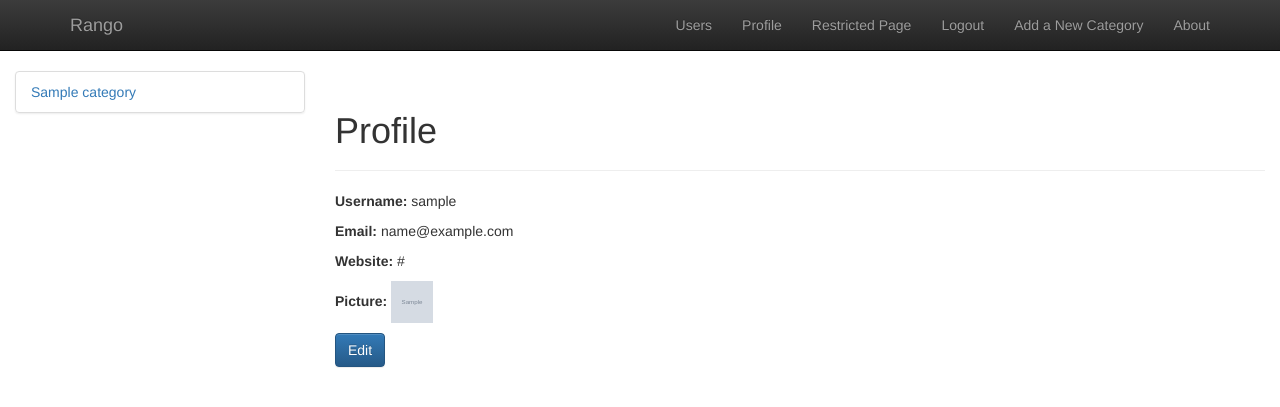
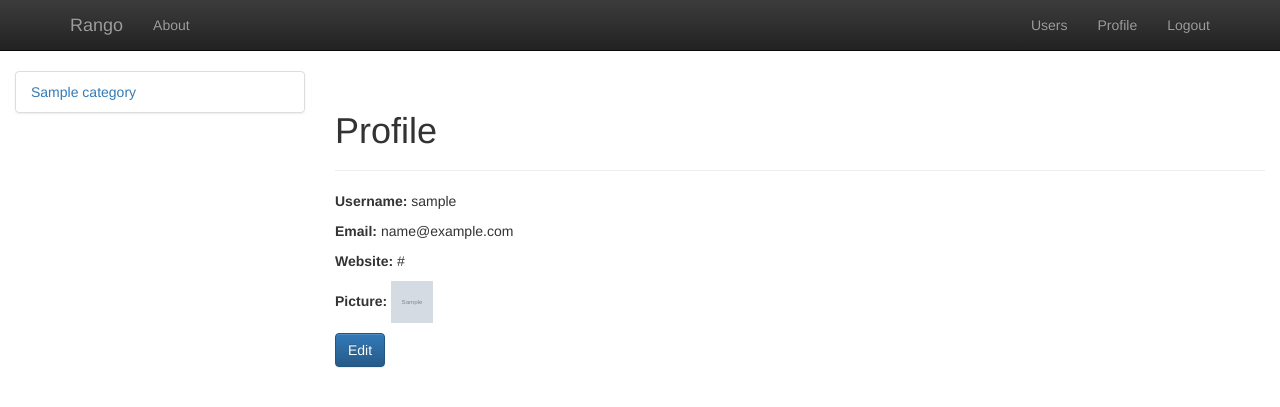
Before and after one commit to mikobautista/tango-with-django-project, a Django app: page /rango/profile/1/ in a window 1280 px wide. Shown: the top 407 px of the page. Run offline with Django 3.2, Linux system fonts and the light colour scheme; a user stored in the database is signed in; tables that the repository leaves empty hold one stand-in row (values such as "Sample post"); grey boxes marked "Sample" are stand-in pictures; some libraries are stand-ins or nearby versions.

Commit message:
ui tweaks and code cleanup

```diff
--- a/rango/urls.py
+++ b/rango/urls.py
@@ -7,7 +7,6 @@ urlpatterns = patterns('',
     url(r'^add_category/$', views.add_category, name='add_category'),
     url(r'^category/(?P<category_name_slug>[\w\-]+)/add_page/$', views.add_page, name='add_page'),
     url(r'^category/(?P<category_name_slug>[\w\-]+)/$', views.category, name='category'),
-    url(r'^restricted/', views.restricted, name='restricted'),
     url(r'^goto/', views.track_url, name='goto'),
     url(r'^add_profile/', views.register_profile, name='register_profile'),
     url(r'^profile/(?P<user_id>[\w]+)/$', views.profile, name='profile'),
--- a/rango/views.py
+++ b/rango/views.py
@@ -3,10 +3,9 @@ from datetime import datetime
 from django.contrib.auth.decorators import login_required
 from django.contrib.auth.models import User
 from django.forms import model_to_dict
-from django.http import HttpResponse
 from django.shortcuts import render, redirect
 
-from rango.forms import CategoryForm, PageForm, UserProfileForm, UserForm
+from rango.forms import CategoryForm, PageForm, UserProfileForm
 from rango.models import Category, Page, UserProfile
 from rango.webhoseio_search import run_query
 
@@ -56,6 +55,7 @@ def about(request):
 
     # remember to include the visit data
     return render(request, 'rango/about.html', {'visits': count})
+
 
 @login_required
 def category(request, category_name_slug):
@@ -149,10 +149,6 @@ def add_page(request, category_name_slug):
 
 
 @login_required
-def restricted(request):
-    return HttpResponse("Since you're logged in, you can see this text!")
-
-@login_required
 def track_url(request):
     if request.method == 'GET':
         if 'page_id' in request.GET:
--- a/templates/base.html
+++ b/templates/base.html
@@ -32,18 +32,18 @@
         </div>
 
         <div class="navbar-collapse collapse">
+            <ul class="nav navbar-nav navbar-left">
+                <li><a href="{% url 'about' %}">About</a></li>
+            </ul>
             <ul class="nav navbar-nav navbar-right">
                 {% if user.is_authenticated %}
                 <li><a href="{% url 'users' %}">Users</a></li>
                 <li><a href="{% url 'profile' user.id %}">Profile</a></li>
-                <li><a href="{% url 'restricted' %}">Restricted Page</a></li>
                 <li><a href="{% url 'auth_logout' %}?next=/rango/">Logout</a></li>
-                <li><a href="{% url 'add_category' %}">Add a New Category</a></li>
                 {% else %}
                 <li><a href="{% url 'registration_register' %}">Register Here</a></li>
                 <li><a href="{% url 'auth_login' %}">Login</a></li>
                 {% endif %}
-                <li><a href="{% url 'about' %}">About</a></li>
             </ul>
         </div><!--/.nav-collapse -->
     </div>
--- a/templates/rango/about.html
+++ b/templates/rango/about.html
@@ -12,7 +12,6 @@
     <p>This is <b>Rango's about page</b>.</p>
     <p>You've visited the site on {{ visits }} {% if visits == 1 %} occasion{% else %} occasions{% endif %}.</p>
     <p>Here's a picture of Rango!</p>
-
     <img  width="90" height="100" src="{% static "images/rango.jpg" %}" alt="Picture of Rango" />
 </div>
 {% endblock %}
--- a/templates/rango/category.html
+++ b/templates/rango/category.html
@@ -12,7 +12,7 @@
     {% endfor %}
 </ul>
 {% else %}
-<strong>No pages currently in category.</strong>
+<p>No pages currently in category.</p>
 {% endif %}
 
 {% if user.is_authenticated %}
--- a/templates/rango/profile.html
+++ b/templates/rango/profile.html
@@ -11,7 +11,9 @@
 <div>
     <p><strong>Username:</strong> {{ user.username }}</p>
     <p><strong>Email:</strong> {{ user.email }}</p>
+    {% if user_profile.website %}
     <p><strong>Website:</strong> {{ user_profile.website }}</p>
+    {% endif %}
     {% if user_profile.picture %}
     <p><strong>Picture:</strong> <img src="../../media/{{ user_profile.picture }}" height="42" width="42"></p>
     {% endif %}
--- a/templates/rango/users.html
+++ b/templates/rango/users.html
@@ -8,9 +8,9 @@
 <ul class="list-group">
     {% for user in users %}
     {% if user == curr_user %}
-        <li class="list-group-item list-group-item-info"><a href="{% url 'profile' user.id %}">{{ user.username }}</a></li>
+    <li class="list-group-item list-group-item-info"><a href="{% url 'profile' user.id %}">{{ user.username }}</a></li>
     {% else %}
-        <li class="list-group-item"><a href="{% url 'profile' user.id %}">{{ user.username }}</a></li>
+    <li class="list-group-item"><a href="{% url 'profile' user.id %}">{{ user.username }}</a></li>
     {% endif %}
     {% endfor %}
 </ul>
--- a/templates/registration/logout.html
+++ b/templates/registration/logout.html
@@ -3,5 +3,5 @@
 
 {% block body_block %}
 <h1>Logged Out</h1>
-        <p>You are now logged out.</p>
+<p>You are now logged out.</p>
 {% endblock %}
--- a/templates/registration/password_change_form.html
+++ b/templates/registration/password_change_form.html
@@ -1,10 +1,10 @@
 {% extends 'base.html' %}
 
 {% block body_block %}
-  <h3>Change Password</h3>
-  <form method="post">
+<h3>Change Password</h3>
+<form method="post">
     {% csrf_token %}
     {{ form.as_p }}
     <button type="submit">Submit</button>
-  </form>
+</form>
 {% endblock %}
--- a/templates/registration/registration_complete.html
+++ b/templates/registration/registration_complete.html
@@ -3,5 +3,5 @@
 
 {% block body_block %}
 <h1>Registration Complete</h1>
-        <p>You are now registered</p>
+<p>You are now registered</p>
 {% endblock %}
```
Also changed, not shown: templates/rango/index.html (+3 -5 lines), templates/registration/account_details.html (+5 -5 lines), templates/registration/login.html (+13 -9 lines), templates/rango/cats.html (indentation only), templates/registration/registration_form.html (indentation only).
